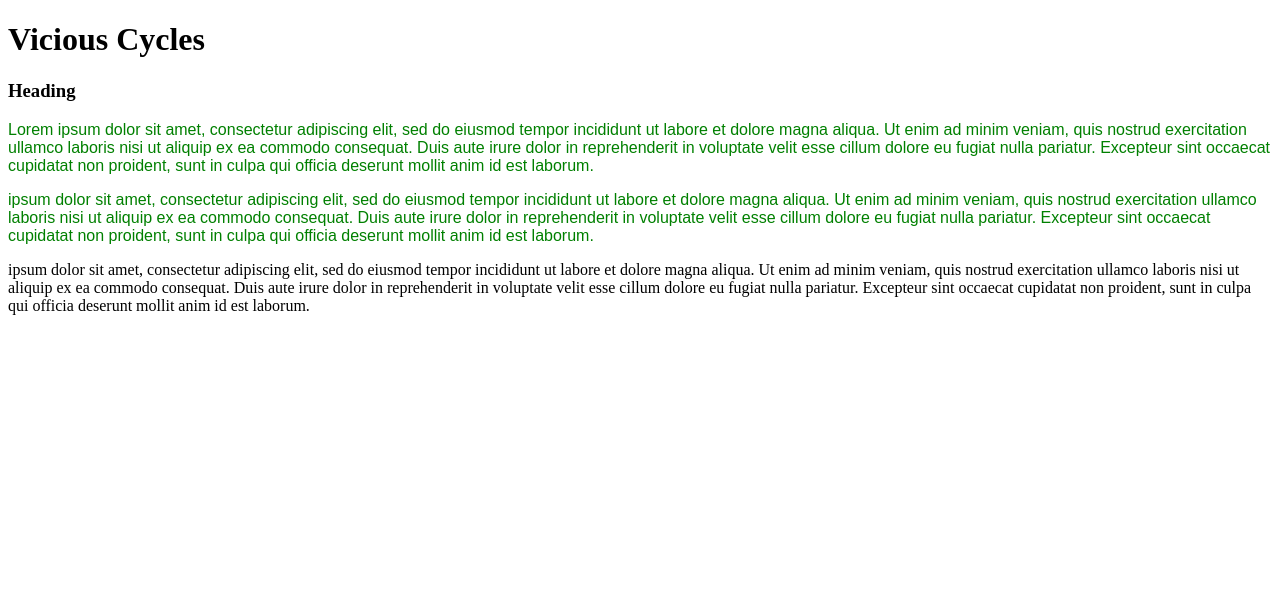
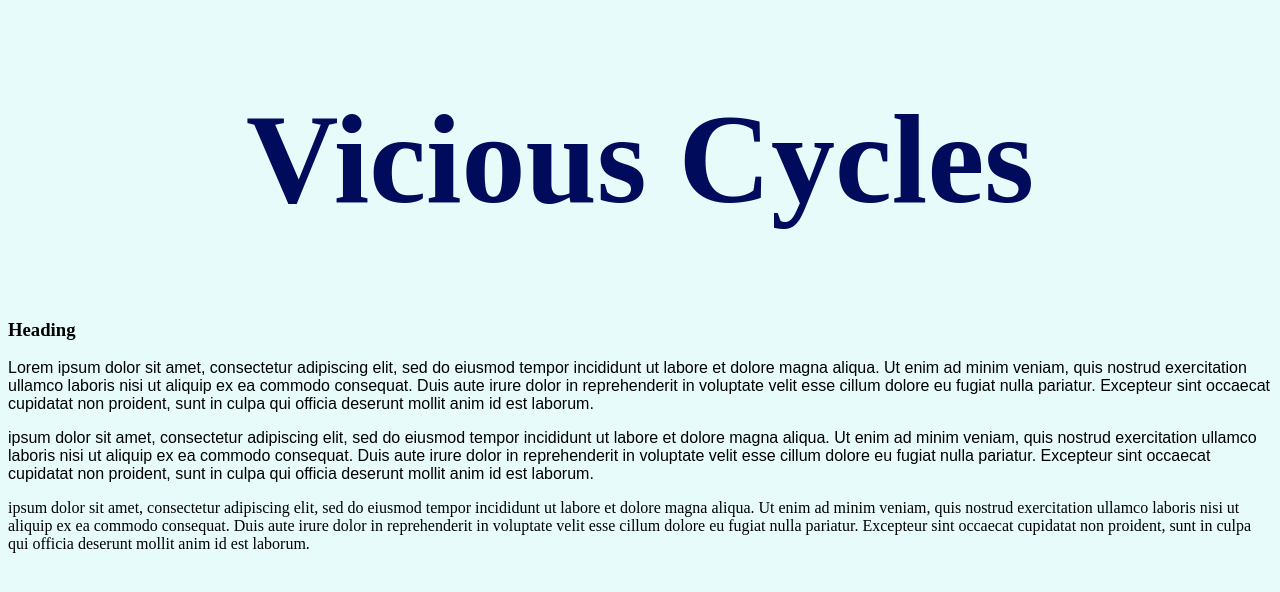
Before and after one commit to rikamal2/ViciousCyclesProject, a plain HTML site: page index.html in a window 1280 px wide. Drawn offline with Linux system fonts and the light colour scheme.

Commit message:
Add files via upload
font change
background color change
github assignment 2

```diff
--- a/index.html
+++ b/index.html
@@ -7,8 +7,17 @@
 
         <style>
         .p1{
-            color: green;
             font-family:Arial, Helvetica, sans-serif;
+        }
+
+        body{
+         background-color: #E7FBFB;
+
+        }
+
+        header{ font-size: 4em;
+                text-align: center;
+                color: #010B5B;
         }
         </style>
 
@@ -48,17 +57,4 @@
 
 
 
-
-
-
-
-
-
-
-
-
-
-
-
-
-    </html>
+   </html>
```
